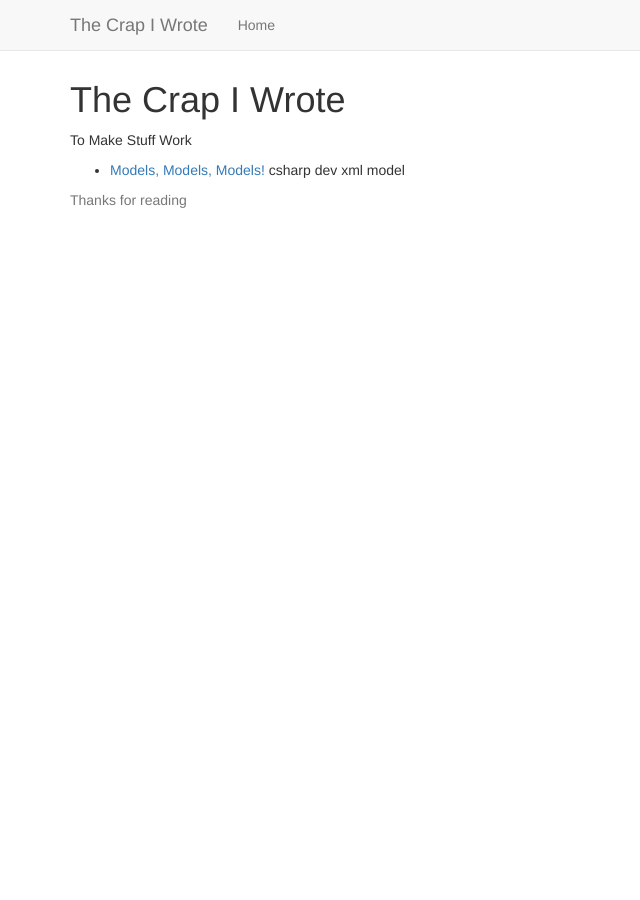
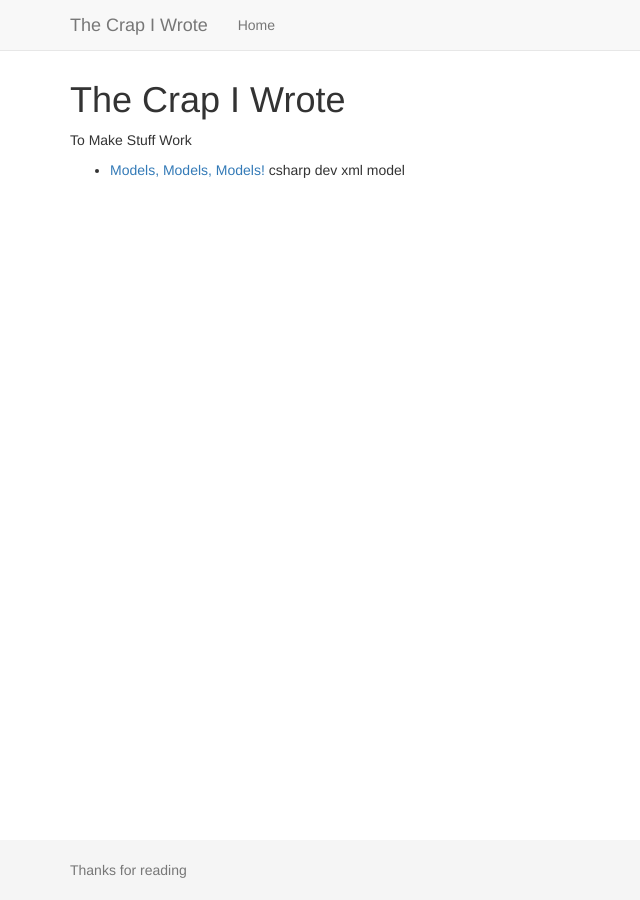
Before and after one commit to the-crap-i-wrote/the-crap-i-wrote.github.io, a Jekyll site: the page built from index.html, in a window 1280 px wide. Shown: the whole page, without its empty margins (0-640 px from the left). Built offline with Jekyll 4.4.1, drawn with Linux system fonts in a browser that asks for light colours.

Commit message:
Update default.html

```diff
--- a/_layouts/default.html
+++ b/_layouts/default.html
@@ -19,6 +19,7 @@
         <script src="https://oss.maxcdn.com/respond/1.4.2/respond.min.js"></script>
         <![endif]-->
 
+        <link media="all" rel="stylesheet" href="/css/sticky-footer-navbar.css" />
         <link media="all" rel="stylesheet" href="/css/styles.css" />
     </head>
     <body>
```
